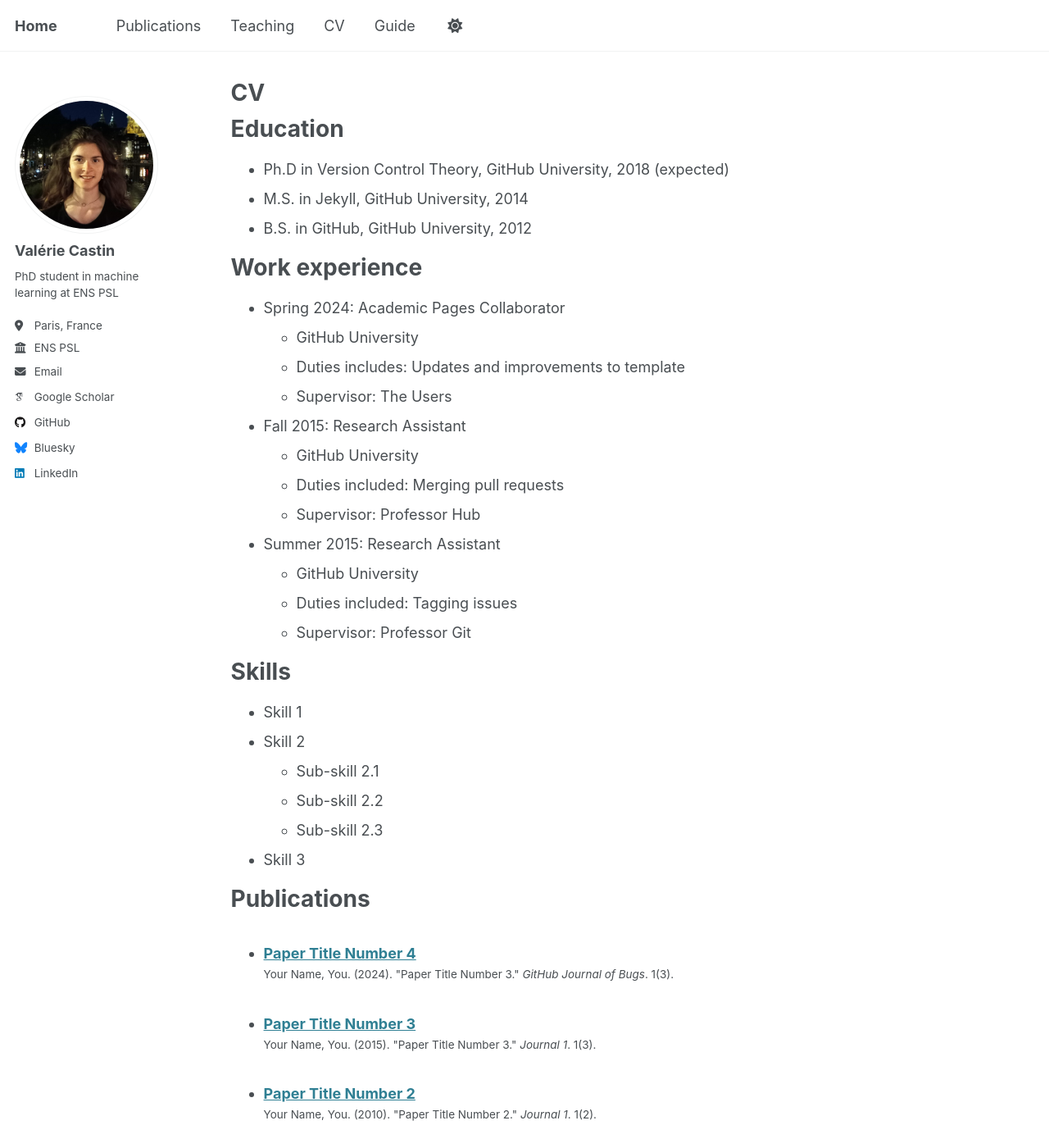
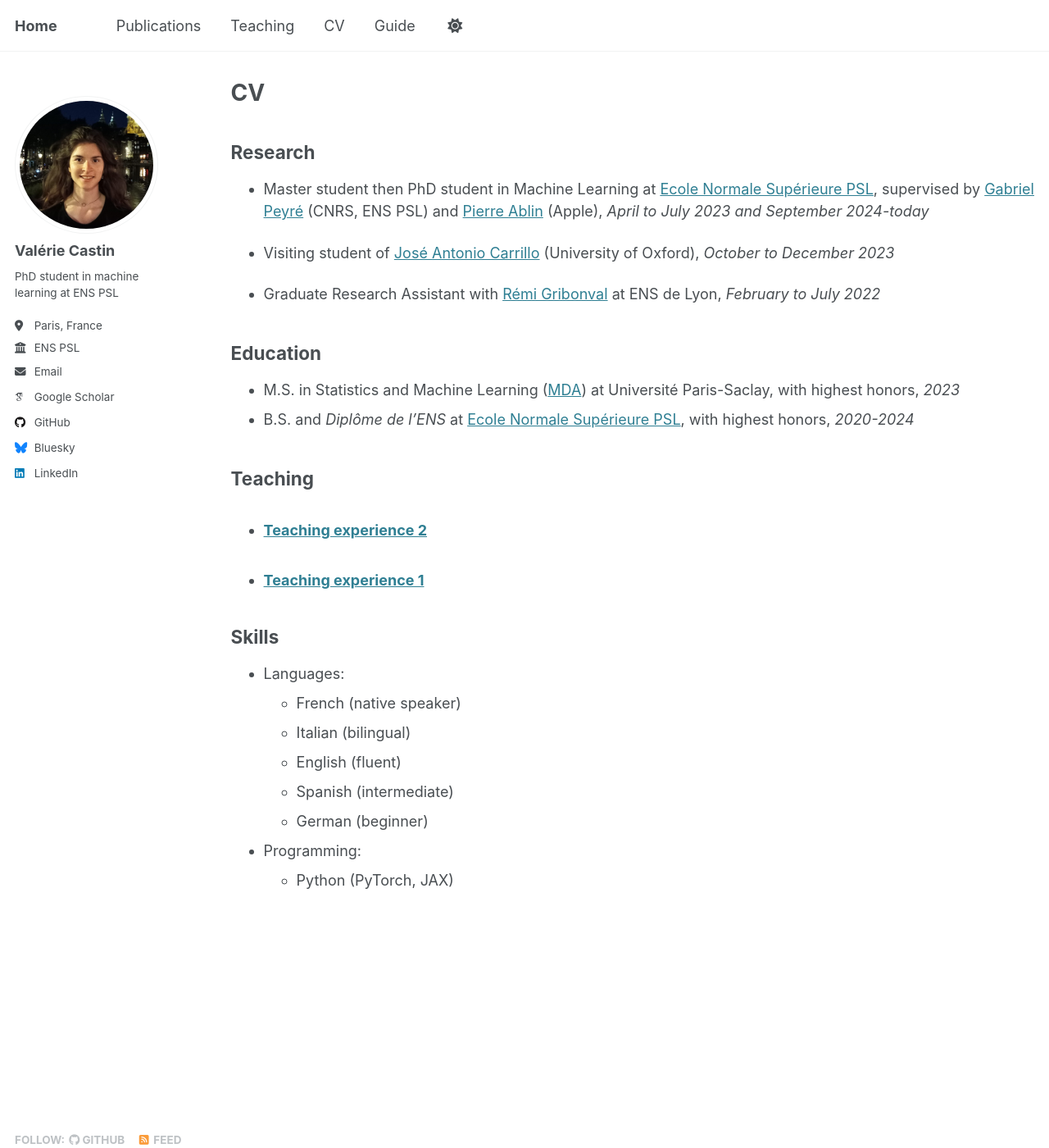
Before and after one commit to vcastin/vcastin.github.io, a Jekyll site: the page built from _pages/cv.md, in a window 1280 px wide and 1400 px high. Shown: the whole window at 82% size. Built offline with Jekyll 4.4.1, drawn with Linux system fonts in a browser that asks for light colours; some web fonts are replaced; some of the changed text lies outside the part shown.

Commit message:
updated cv

```diff
--- a/_pages/cv.md
+++ b/_pages/cv.md
@@ -9,56 +9,35 @@ redirect_from:
 
 {% include base_path %}
 
+Research
+------
+* Master student then PhD student in Machine Learning at [Ecole Normale Supérieure PSL](https://www.ens.psl.eu/), supervised by [Gabriel Peyré](https://www.gpeyre.com/) (CNRS, ENS PSL) and [Pierre Ablin](https://pierreablin.com/) (Apple), *April to July 2023 and September 2024-today*
+
+* Visiting student of [José Antonio Carrillo](https://carrilloja.org/) (University of Oxford), *October to December 2023*
+
+* Graduate Research Assistant with [Rémi Gribonval](https://people.irisa.fr/Remi.Gribonval/) at ENS de Lyon, *February to July 2022*
+
+
 Education
-======
-* Ph.D in Version Control Theory, GitHub University, 2018 (expected)
-* M.S. in Jekyll, GitHub University, 2014
-* B.S. in GitHub, GitHub University, 2012
+------
+* M.S. in Statistics and Machine Learning ([MDA](https://www.imo.universite-paris-saclay.fr/fr/etudiants/masters/mathematiques-et-applications/m2/statml/)) at Université Paris-Saclay, with highest honors, *2023*
+* B.S. and *Diplôme de l'ENS* at [Ecole Normale Supérieure PSL](https://www.ens.psl.eu/), with highest honors, *2020-2024*
 
-Work experience
-======
-* Spring 2024: Academic Pages Collaborator
-  * GitHub University
-  * Duties includes: Updates and improvements to template
-  * Supervisor: The Users
-
-* Fall 2015: Research Assistant
-  * GitHub University
-  * Duties included: Merging pull requests
-  * Supervisor: Professor Hub
-
-* Summer 2015: Research Assistant
-  * GitHub University
-  * Duties included: Tagging issues
-  * Supervisor: Professor Git
-
-Skills
-======
-* Skill 1
-* Skill 2
-  * Sub-skill 2.1
-  * Sub-skill 2.2
-  * Sub-skill 2.3
-* Skill 3
-
-Publications
-======
-  <ul>{% for post in site.publications reversed %}
-    {% include archive-single-cv.html %}
-  {% endfor %}</ul>
-
-Talks
-======
-  <ul>{% for post in site.talks reversed %}
-    {% include archive-single-talk-cv.html  %}
-  {% endfor %}</ul>
 
 Teaching
-======
+------
   <ul>{% for post in site.teaching reversed %}
     {% include archive-single-cv.html %}
   {% endfor %}</ul>
 
-Service and leadership
-======
-* Currently signed in to 43 different slack teams
+
+Skills
+------
+* Languages:
+  * French (native speaker)
+  * Italian (bilingual)
+  * English (fluent)
+  * Spanish (intermediate)
+  * German (beginner)
+* Programming:
+  * Python (PyTorch, JAX)
```
